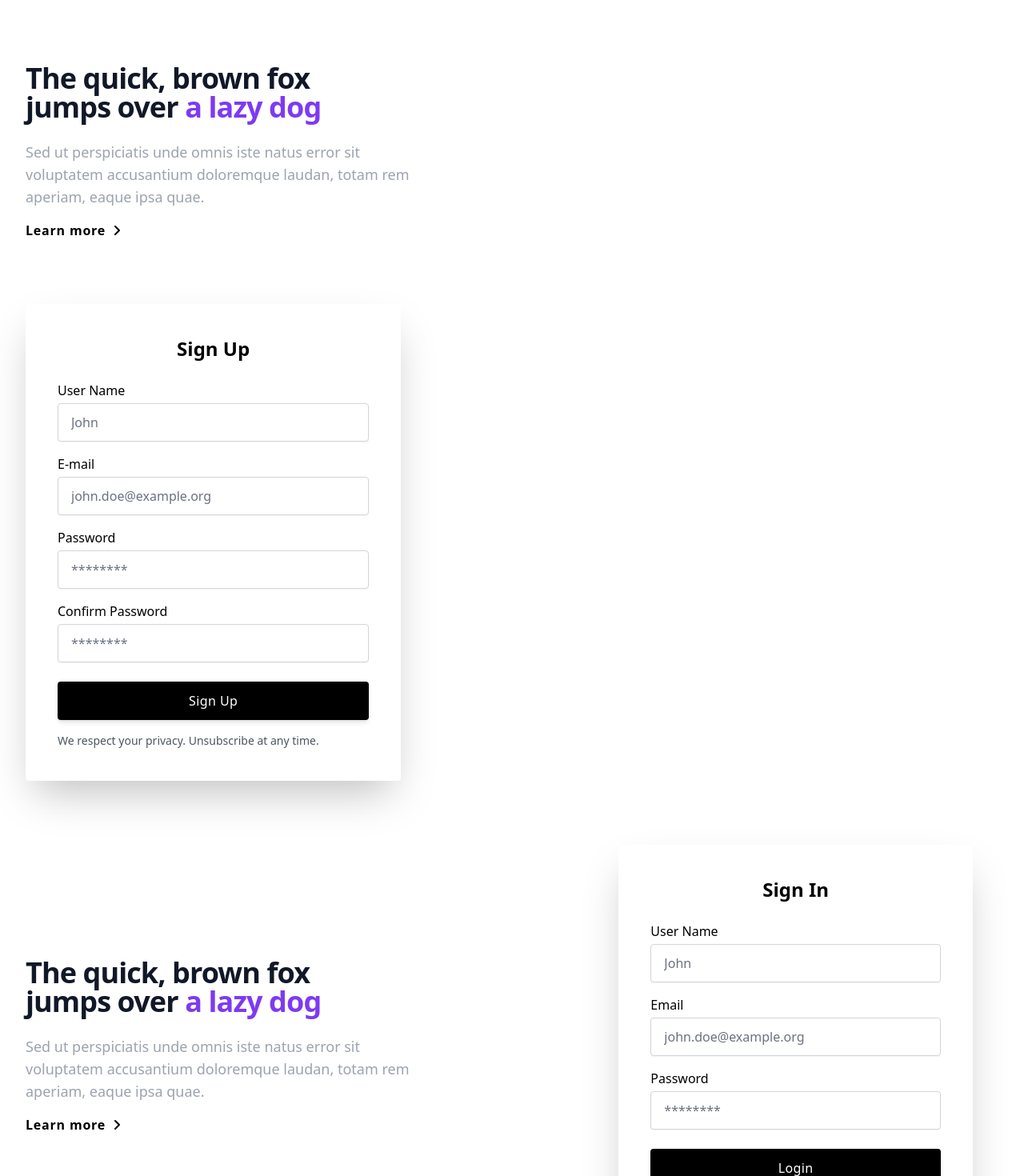
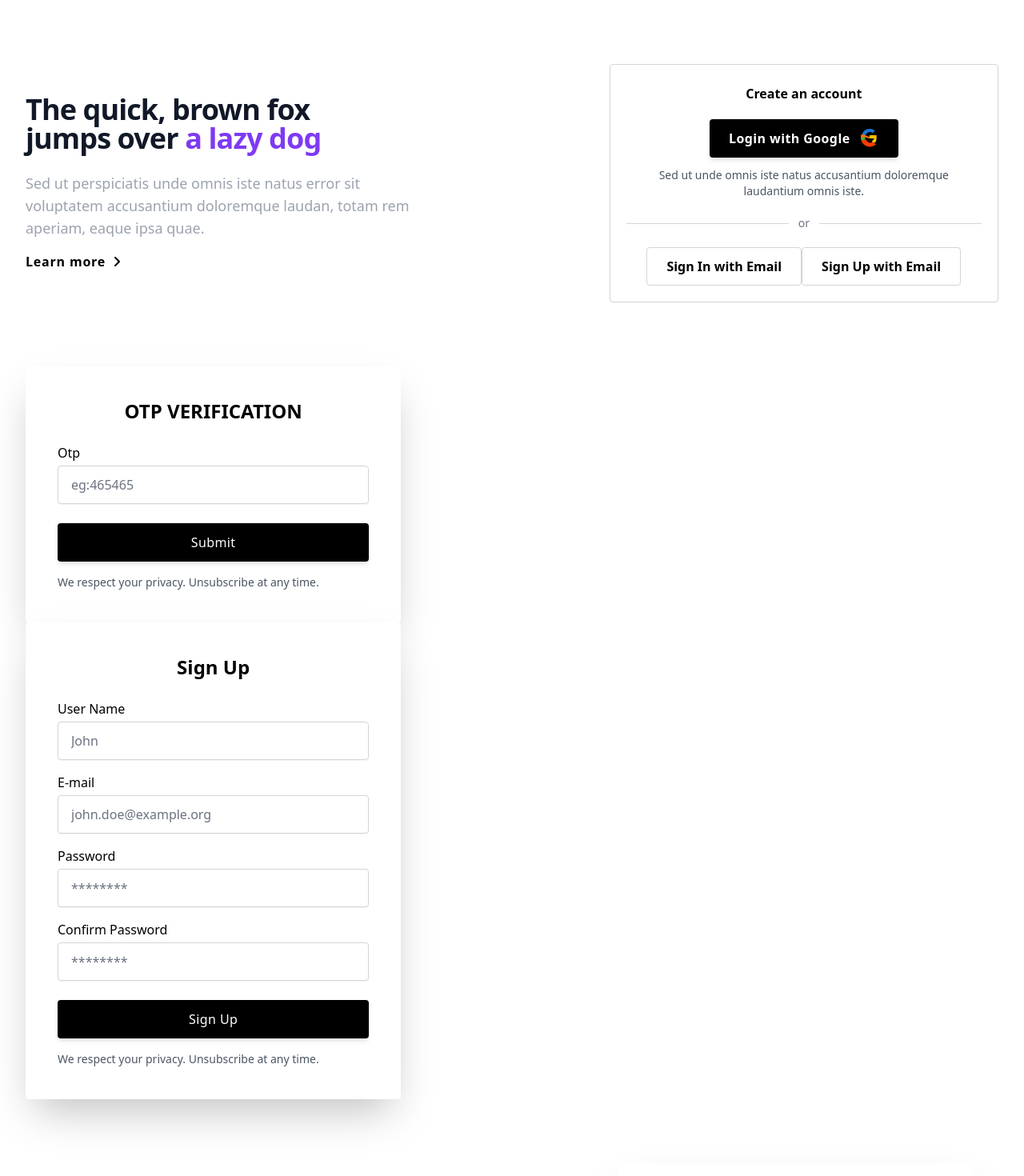
Before and after one commit to Mohammedrisvanvm/Carland, a React (Vite) app in the folder car land frontend/: page /login in a window 1280 px wide. Shown: the top 1470 px of the page at 80% size. Built offline with nearby package versions, Linux system fonts and the light colour scheme.

Commit message:
component passed as prop in tsx

```diff
--- a/car land frontend/src/App.tsx
+++ b/car land frontend/src/App.tsx
@@ -3,11 +3,10 @@ import { BrowserRouter, Route, Routes } from "react-router-dom"
 import { Content } from "./components/content/content"
 import { LoginMainPage } from "./components/loginpage/LoginMainPage"
 
-import { LoginForm } from "./components/loginpage/loginform/LoginForm"
-import { Otp } from "./components/loginpage/loginform/Otp"
+
 
 import UserHomePage from "./components/HomePage/UserHomePage"
-import { SignIn } from "./components/loginpage/loginform/signIn"
+
 
 
 
@@ -38,9 +37,7 @@ function App() {
       <div className="w-screen h-screen bg-white-300">
 
 
-<LoginForm/>
-<SignIn/>
-<Otp/>
+
 <Content/>
 
       </div>
--- a/car land frontend/src/components/loginpage/LoginMainPage.tsx
+++ b/car land frontend/src/components/loginpage/LoginMainPage.tsx
@@ -1,43 +1,23 @@
 import { ReactElement } from "react";
+import { GoogleAuth } from "./loginform/googleAuth";
+import { Otp } from "./loginform/Otp";
+import { SignUp } from "./loginform/SignUpForm";
+import { SignIn } from "./loginform/signIn";
+import { LoginLeftSiide } from "./loginform/LoginLeftSiide";
 
 export const LoginMainPage = (): ReactElement => {
   return (
-    <div className="relative  bg-opacity-75">
-      <div className="px-4 py-16 mx-auto sm:max-w-xl md:max-w-full lg:max-w-screen-xl md:px-24 lg:px-8 lg:py-20">
-        <div className="flex flex-col items-center justify-between xl:flex-row">
-          <div className="w-full max-w-xl mb-12 xl:mb-0 xl:pr-16 xl:w-7/12">
-            <h2 className="max-w-lg mb-6 font-sans text-3xl font-bold tracking-tight text-gray-900 sm:text-4xl sm:leading-none">
-              The quick, brown fox
-              <br className="hidden md:block" />
-              jumps over{' '}
-              <span className="inline-block text-purple-600">
-                a lazy dog
-              </span>
-            </h2>
-            <p className="max-w-xl mb-4 text-base text-gray-400 md:text-lg">
-              Sed ut perspiciatis unde omnis iste natus error sit voluptatem
-              accusantium doloremque laudan, totam rem aperiam, eaque ipsa
-              quae.
-            </p>
-            <a
-              href="/"
-              aria-label=""
-              className="inline-flex items-center font-semibold tracking-wider transition-colors duration-200 text-teal-accent-400 hover:text-teal-accent-700"
-            >
-              Learn more
-              <svg
-                className="inline-block w-3 ml-2"
-                fill="currentColor"
-                viewBox="0 0 12 12"
-              >
-                <path d="M9.707,5.293l-5-5A1,1,0,0,0,3.293,1.707L7.586,6,3.293,10.293a1,1,0,1,0,1.414,1.414l5-5A1,1,0,0,0,9.707,5.293Z" />
-              </svg>
-            </a>
-          </div>
+    <>
+
+<LoginLeftSiide value={{ GoogleAuth: <GoogleAuth /> }} />
+      {/* <GoogleAuth /> */}
 
 
-        </div>
-      </div>
-    </div>
+
+
+      <Otp />
+      <SignUp />
+      <SignIn />
+    </>
   );
 };
--- /dev/null
+++ b/car land frontend/src/components/loginpage/loginform/LoginLeftSiide.tsx
@@ -0,0 +1,60 @@
+import React,{ReactElement} from 'react'
+
+
+interface IPROPS{
+    value:{
+        GoogleAuth: ReactElement;
+    }
+}
+export const LoginLeftSiide:React.FC<IPROPS> = ({value}) => {
+    const GoogleAuthComponent = value.GoogleAuth;
+
+
+
+
+    return (
+       <>
+            <div className="relative  bg-opacity-75">
+                <div className="px-4 py-16 mx-auto sm:max-w-xl md:max-w-full lg:max-w-screen-xl md:px-24 lg:px-8 lg:py-20">
+                    <div className="flex flex-col items-center justify-between xl:flex-row">
+                        <div className="w-full max-w-xl mb-12 xl:mb-0 xl:pr-16 xl:w-7/12">
+                            <h2 className="max-w-lg mb-6 font-sans text-3xl font-bold tracking-tight text-gray-900 sm:text-4xl sm:leading-none">
+                                The quick, brown fox
+                                <br className="hidden md:block" />
+                                jumps over{' '}
+                                <span className="inline-block text-purple-600">
+                                    a lazy dog
+                                </span>
+                            </h2>
+                            <p className="max-w-xl mb-4 text-base text-gray-400 md:text-lg">
+                                Sed ut perspiciatis unde omnis iste natus error sit voluptatem
+                                accusantium doloremque laudan, totam rem aperiam, eaque ipsa
+                                quae.
+                            </p>
+                            <a
+                                href="/"
+                                aria-label=""
+                                className="inline-flex items-center font-semibold tracking-wider transition-colors duration-200 text-teal-accent-400 hover:text-teal-accent-700"
+                            >
+                                Learn more
+                                <svg
+                                    className="inline-block w-3 ml-2"
+                                    fill="currentColor"
+                                    viewBox="0 0 12 12"
+                                >
+                                    <path d="M9.707,5.293l-5-5A1,1,0,0,0,3.293,1.707L7.586,6,3.293,10.293a1,1,0,1,0,1.414,1.414l5-5A1,1,0,0,0,9.707,5.293Z" />
+                                </svg>
+                            </a>
+                        </div>
+
+                        {GoogleAuthComponent}
+
+
+                    </div>
+
+                </div>
+
+            </div>
+        </>
+    )
+}
--- a/car land frontend/src/components/loginpage/loginform/LoginForm.tsx
+++ b/car land frontend/src/components/loginpage/loginform/SignUpForm.tsx
@@ -1,6 +1,6 @@
 import { ReactElement } from 'react'
 
-export const LoginForm = (): ReactElement => {
+export const SignUp = (): ReactElement => {
     return (
         <>
 
--- a/car land frontend/src/components/loginpage/loginform/googleAuth.tsx
+++ b/car land frontend/src/components/loginpage/loginform/googleAuth.tsx
@@ -1,6 +1,6 @@
 
 
-export const googleAuth = () => {
+export const GoogleAuth = () => {
   return (
    <>
    <div className="px-5 pt-6 pb-5 text-center border border-gray-300 rounded lg:w-2/5">
--- a/car land frontend/src/components/loginpage/loginform/signIn.tsx
+++ b/car land frontend/src/components/loginpage/loginform/signIn.tsx
@@ -36,7 +36,7 @@ export const SignIn = () => {
               <div className="w-full max-w-xl xl:px-8 xl:w-5/12">
                 <div className="bg-white rounded shadow-2xl p-7 sm:p-10">
                   <h3 className="mb-4 text-xl font-semibold sm:text-center sm:mb-6 sm:text-2xl">
-                    Sign In
+                    Login
                   </h3>
                   <form>
                     <div className="mb-1 sm:mb-2">
--- a/car land frontend/src/components/userHeader/MainHeader/MainHeader.tsx
+++ b/car land frontend/src/components/userHeader/MainHeader/MainHeader.tsx
@@ -1,4 +1,4 @@
-import { ReactElement, useEffect, useState } from "react";
+import { ReactElement, useState } from "react";
 import { useNavigate } from "react-router";
 
 export const MainHeader= ():ReactElement => {
```
